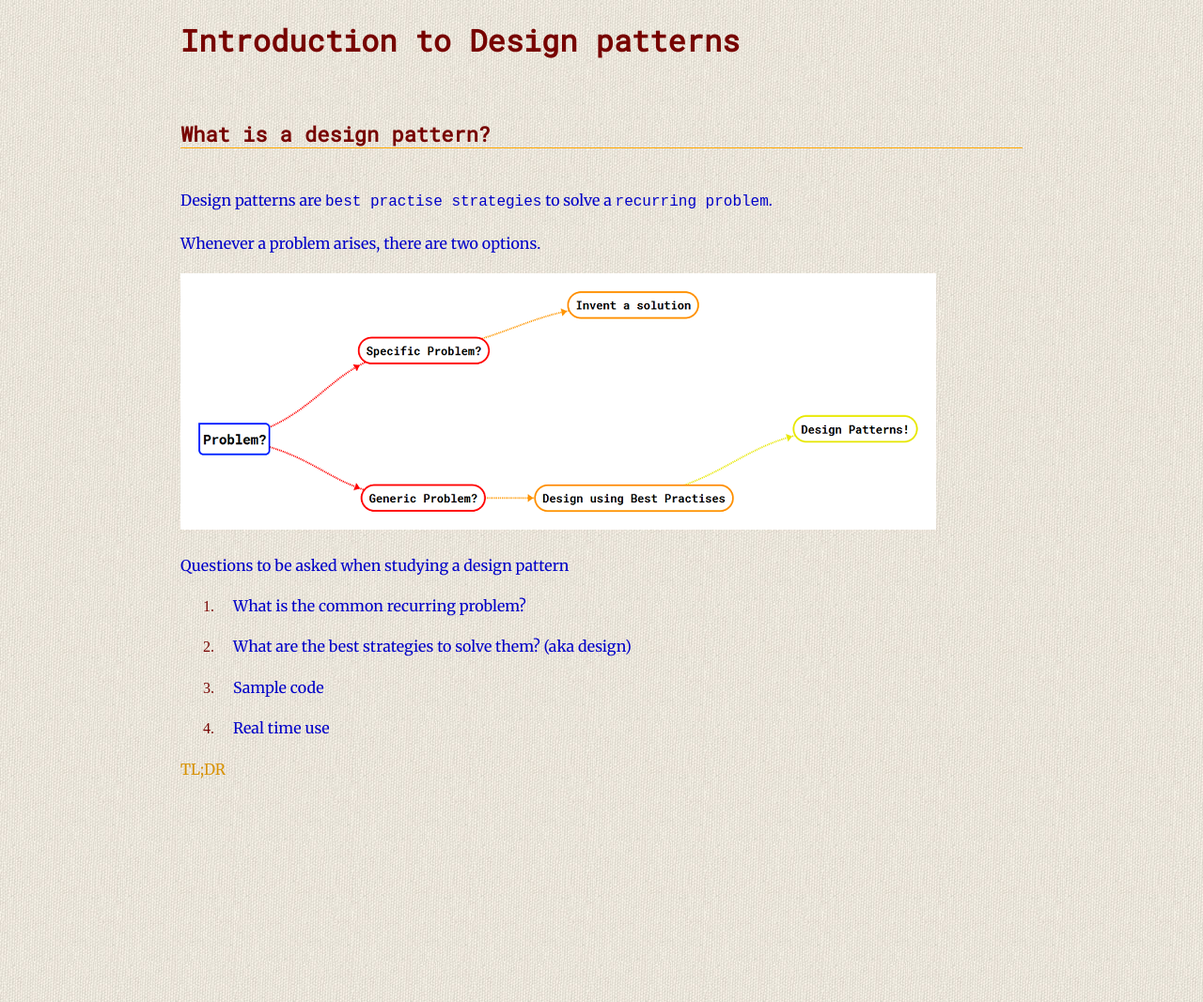
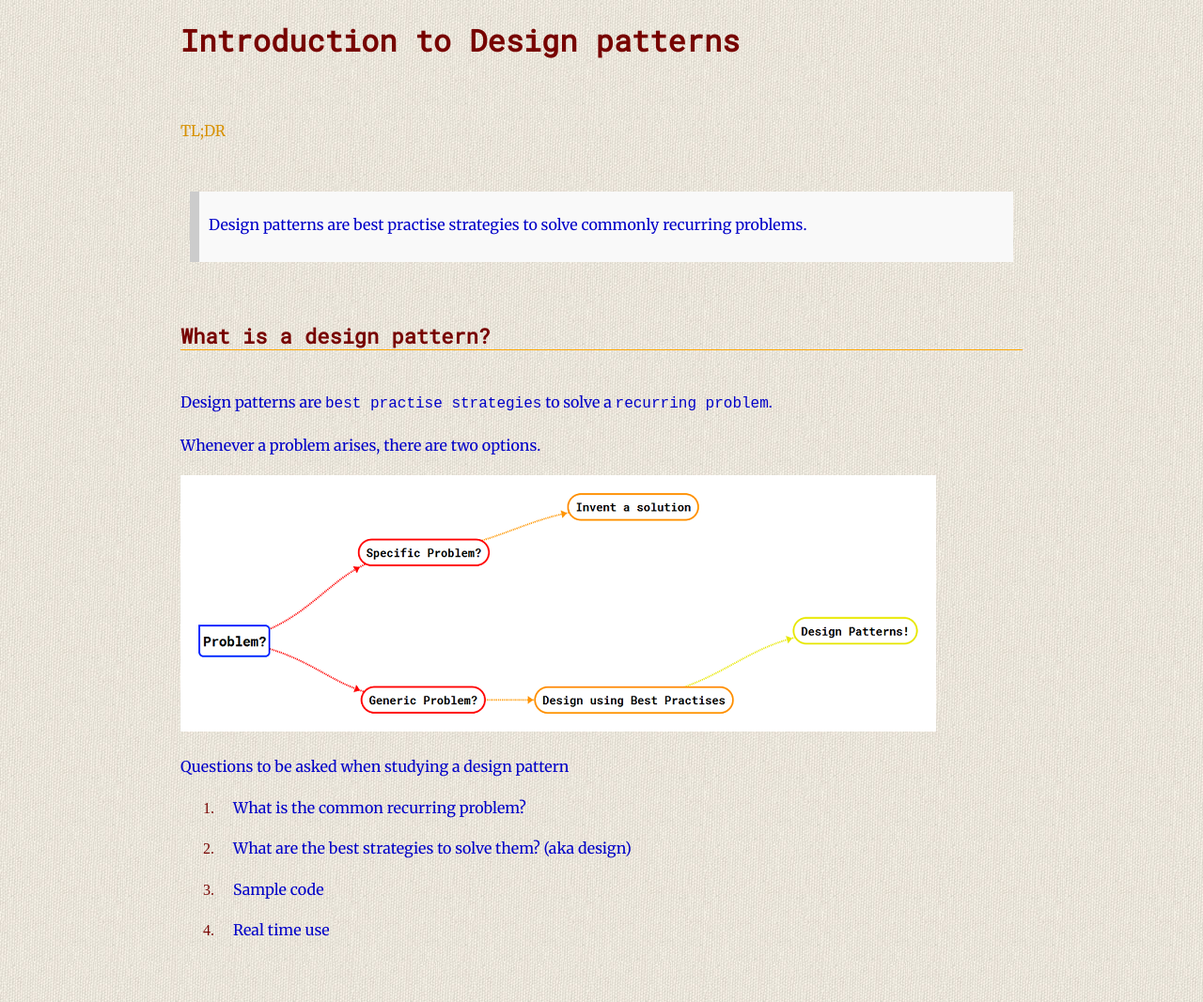
Before and after one commit to Jokestir/Jokestir.github.io, a Jekyll site: the page built from DesignPatterns/Introduction.md, in a window 1280 px wide. Shown: the whole page at 94% size. Built offline with Jekyll 4.4.1, drawn with Linux system fonts in a browser that asks for light colours.

Commit message:
change in dp intro

```diff
--- a/DesignPatterns/Introduction.md
+++ b/DesignPatterns/Introduction.md
@@ -3,6 +3,10 @@
 layout: page
 sort: 1
 ---
+
+[TL;DR](/assets/tl_dr_design_patterns.png)
+
+> Design patterns are best practise strategies to solve commonly recurring problems.
 
 ### What is a design pattern?
 
```
Also changed, not shown: other parts of DesignPatterns/Introduction.md (+0 -3 lines).
